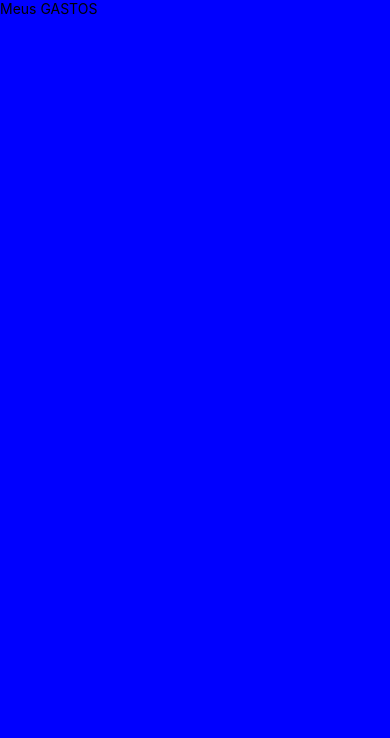
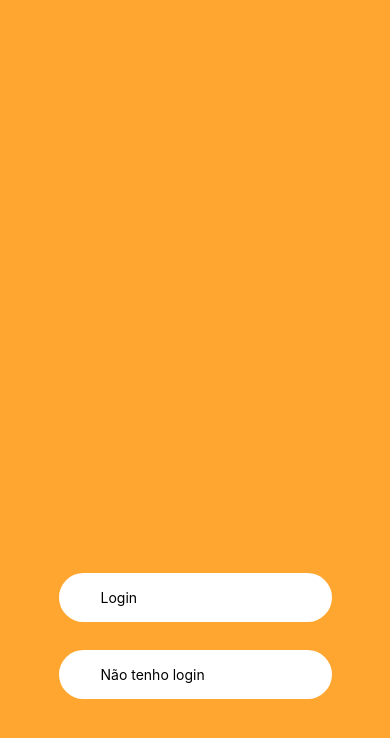
Before and after one commit to Mirageblex/Meus-GASTOS, a React Native app: screen / in a window 390 px wide. Shown: the top 738 px of the page. Built offline with nearby package versions, Linux system fonts and the light colour scheme.

Commit message:
Add files via upload

```diff
--- a/App.js
+++ b/App.js
@@ -1,20 +1,51 @@
-import { StatusBar } from 'expo-status-bar';
-import { StyleSheet, Text, View } from 'react-native';
+import { StyleSheet, Text, View, TextInput, TouchableOpacity } from 'react-native';
 
 export default function App() {
   return (
-    <View style={styles.container}>
-      <Text>Meus GASTOS</Text>
-      <StatusBar style="auto" />
+    <View style={estilos.container}>
+      <Text style={estilos.texto}>
+
+      </Text>
+      <TouchableOpacity style={estilos.button}>
+        <Text>
+          Login
+        </Text>
+      </TouchableOpacity>
+
+      <TouchableOpacity style={estilos.button}>
+        <Text>
+          Não tenho login
+        </Text>
+      </TouchableOpacity>
     </View>
   );
 }
 
-const styles = StyleSheet.create({
+const estilos = StyleSheet.create({
   container: {
     flex: 1,
-    backgroundColor: '#0000ff',
-    alignItems: 'right',
-    justifyContent: 'left',
+    backgroundColor: '#FFA630',
+    alignItems: 'center',
+    justifyContent: 'center',
+    gap: 8,
+
+
+
+
   },
+  texto:{
+    color: "#000",
+    fontSize: 14
+  },
+
+  button:{
+    backgroundColor: "#fff",
+    paddingHorizontal: 42,
+    paddingVertical: 16,
+    borderRadius: 25,
+    width: "70%",
+    marginBottom: -200,
+    marginTop: 220,
+
+  }
 });
```
